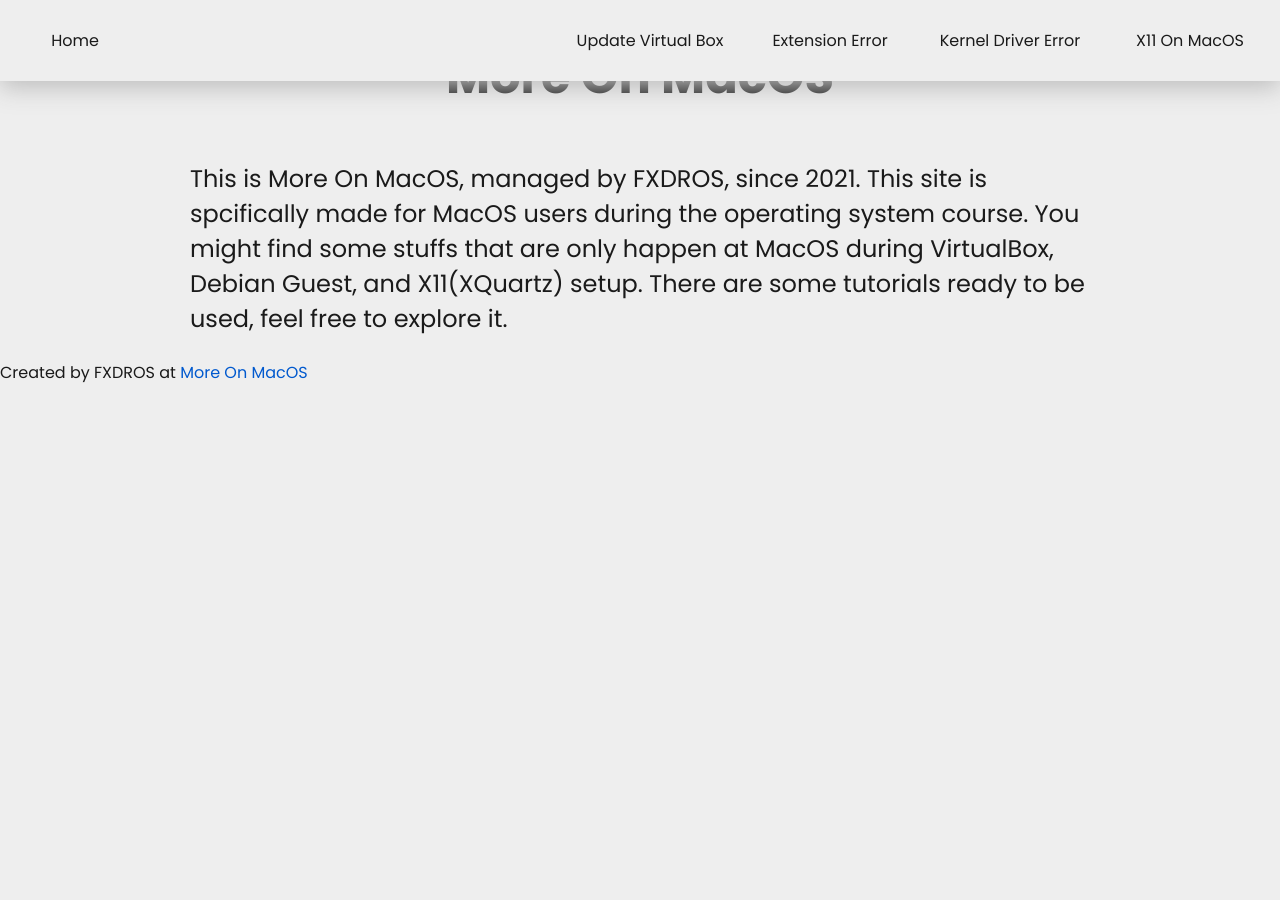
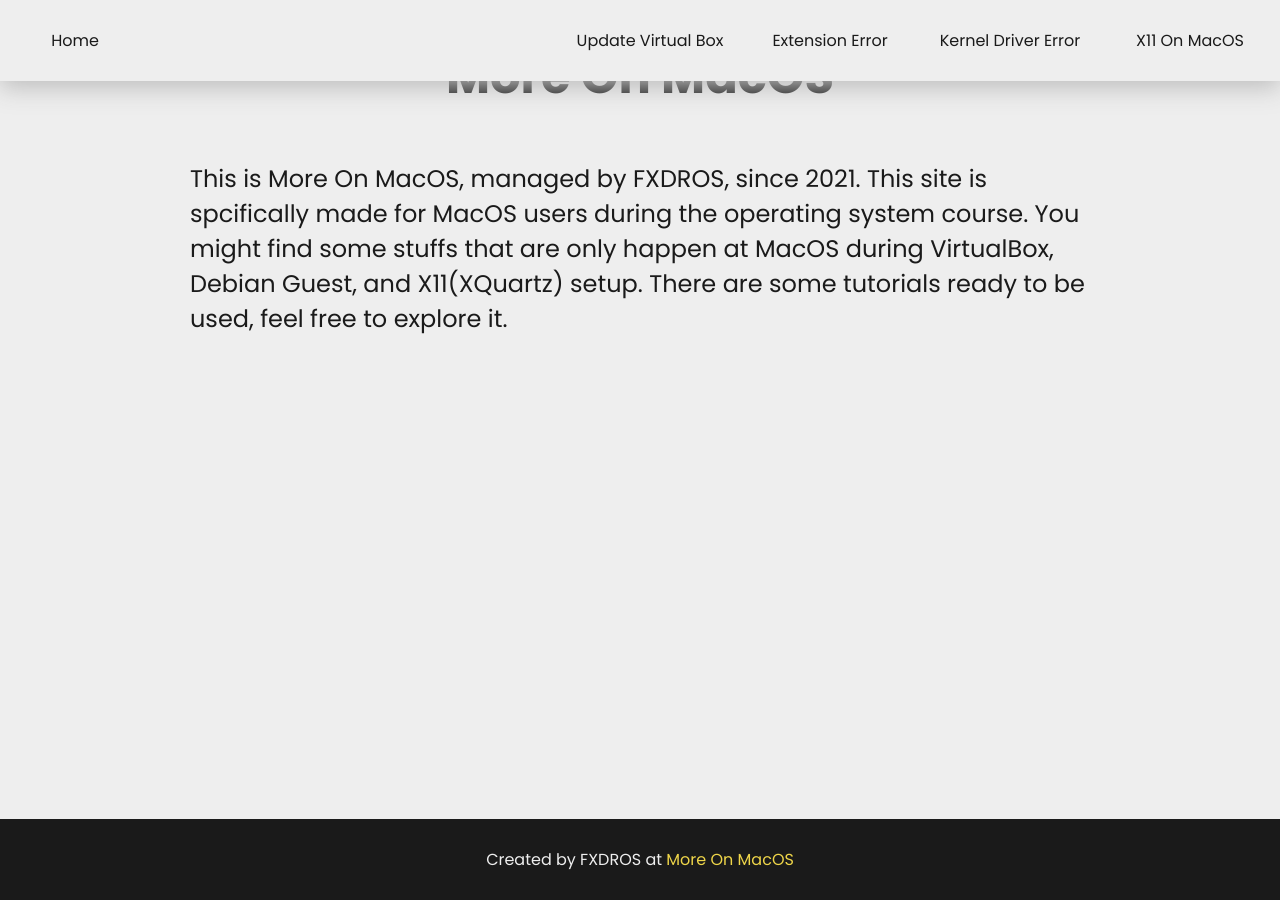
Before and after one commit to FXDROS/virtualbox-on-macos, a Jekyll site: the page built from index.md, in a window 1280 px wide and 900 px high, scrolled down 141 px. Built offline with Jekyll 4.4.1, drawn with Linux system fonts in a browser that asks for light colours; our own code applies the rules of GitHub Pages for plain Markdown files; before the commit the page ends 900 px from its top, so only the background shows below that.

Commit message:
fix footer styling

```diff
--- a/assets/styles/style.css
+++ b/assets/styles/style.css
@@ -4,7 +4,6 @@
   margin: 0;
   color: #1a1a1a;
   background: #eeeeee;
-  min-height: 100vh;
 }
 
 .navbar {
@@ -54,6 +53,7 @@
   display: flex;
   justify-content: center;
   width: 100%;
+  min-height: 90vh;
 }
 
 .content p img {
@@ -82,11 +82,14 @@
 }
 
 .footer {
+  color: #eeeeee;
   font-family: "Poppins", sans-serif;
-  background-color: #eeeeee;
+  background-color: #1a1a1a;
+  text-align: center;
+  padding: 1.75rem 0 1.75rem 0;
 }
 
 .footer a {
-  color: rgb(0, 89, 206);
+  color: rgb(238, 213, 73);
   text-decoration: none;
 }
```
